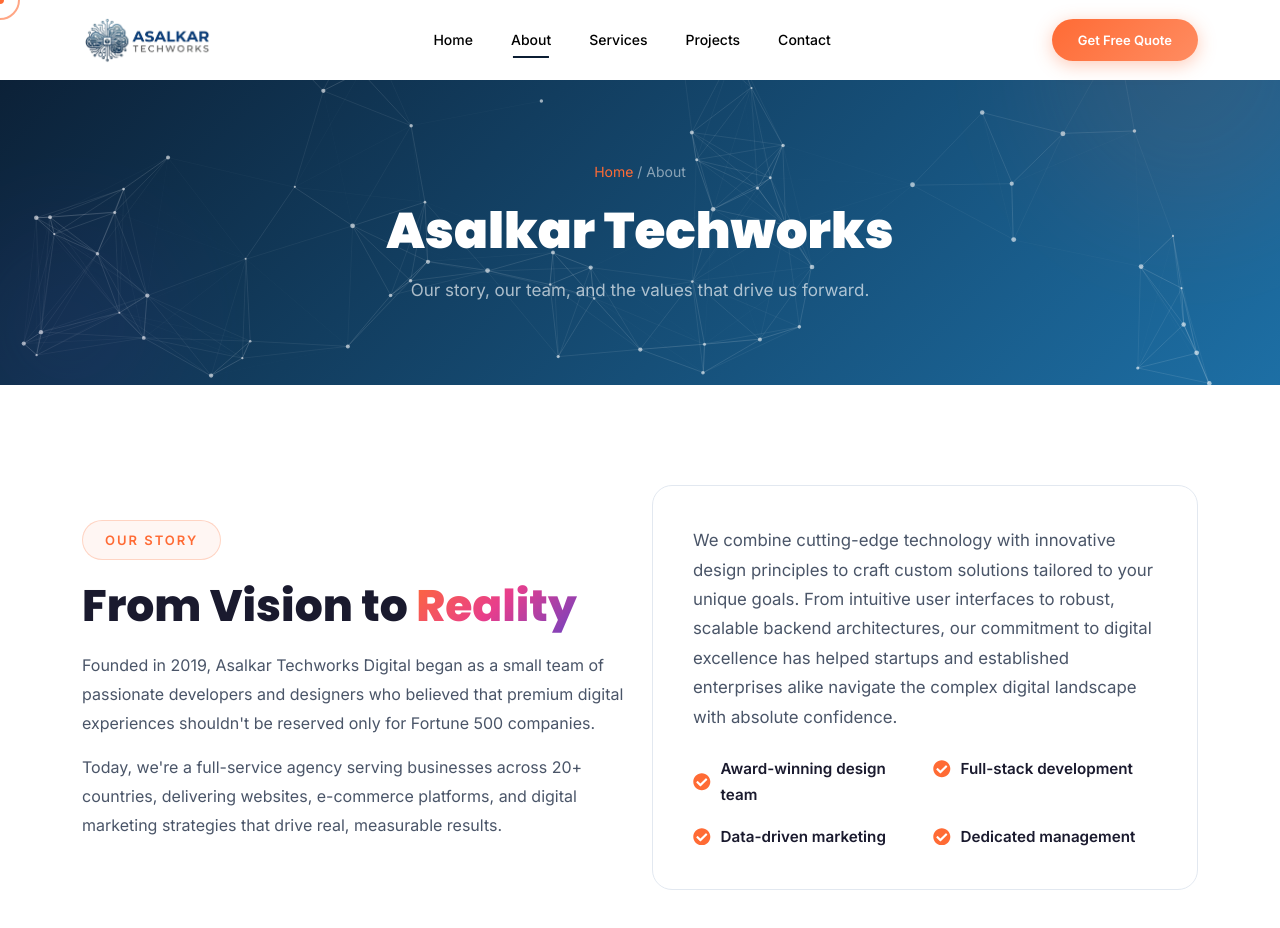
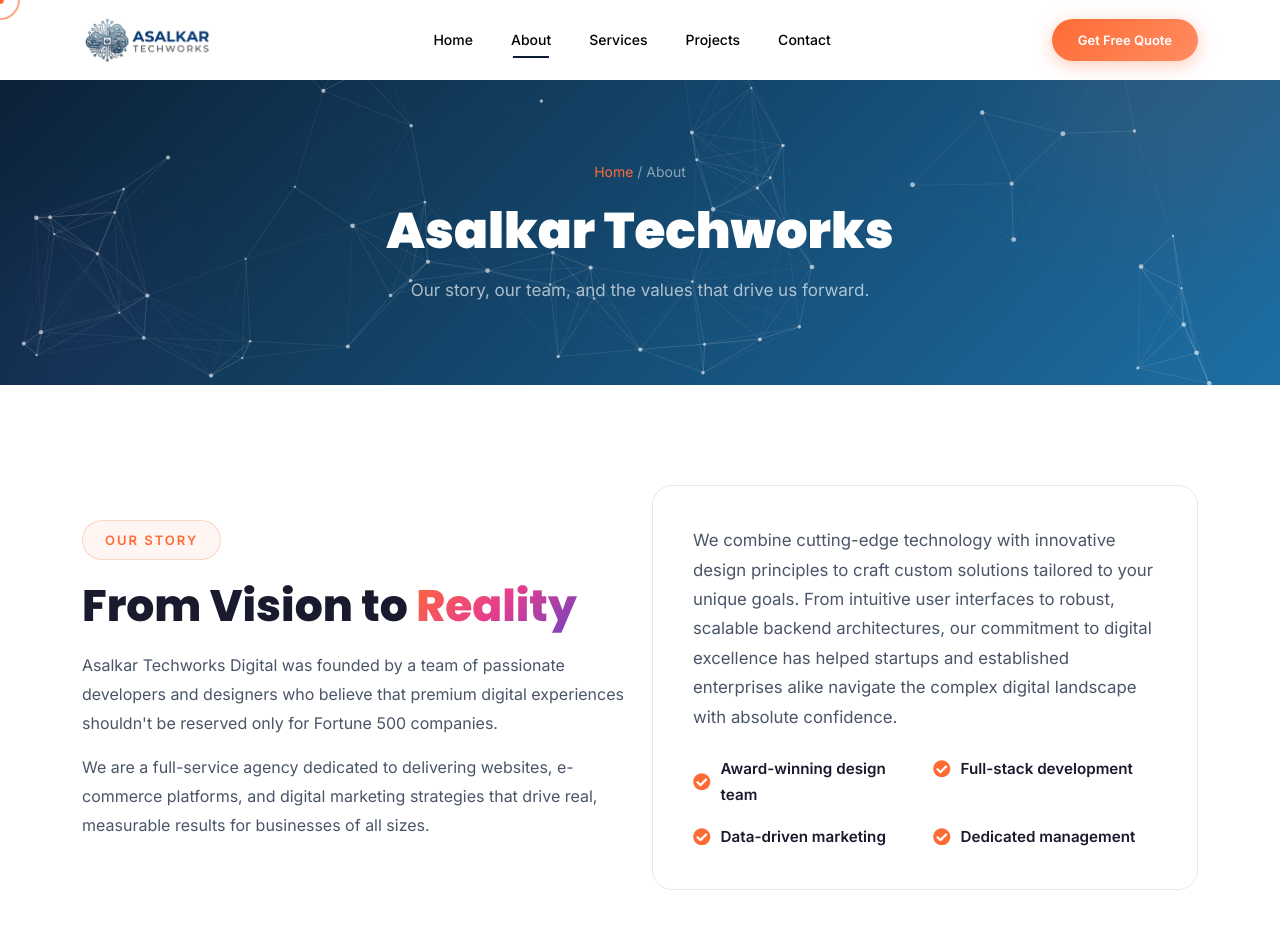
Before and after one commit to asalkarhh/Startup, a React (Vite) app: page /about in a window 1280 px wide. Shown: the top 928 px of the page. Built offline with nearby package versions, Linux system fonts and the light colour scheme.

Commit message:
Updated Preload function

```diff
--- a/src/pages/AboutPage.jsx
+++ b/src/pages/AboutPage.jsx
@@ -254,14 +254,14 @@
               From Vision to <span className="gradient-text">Reality</span>
             </h2>
             <p className="body-text mb-3">
-              Founded in 2019, Asalkar Techworks Digital began as a small team of passionate
-              developers and designers who believed that premium digital experiences
+              Asalkar Techworks Digital was founded by a team of passionate
+              developers and designers who believe that premium digital experiences
               shouldn't be reserved only for Fortune 500 companies.
             </p>
             <p className="body-text">
-              Today, we're a full-service agency serving businesses across 20+
-              countries, delivering websites, e-commerce platforms, and digital
-              marketing strategies that drive real, measurable results.
+              We are a full-service agency dedicated to delivering websites,
+              e-commerce platforms, and digital marketing strategies that drive
+              real, measurable results for businesses of all sizes.
             </p>
           </div>
           <div className="col-lg-6" data-aos="fade-left" data-aos-delay="100">
```
